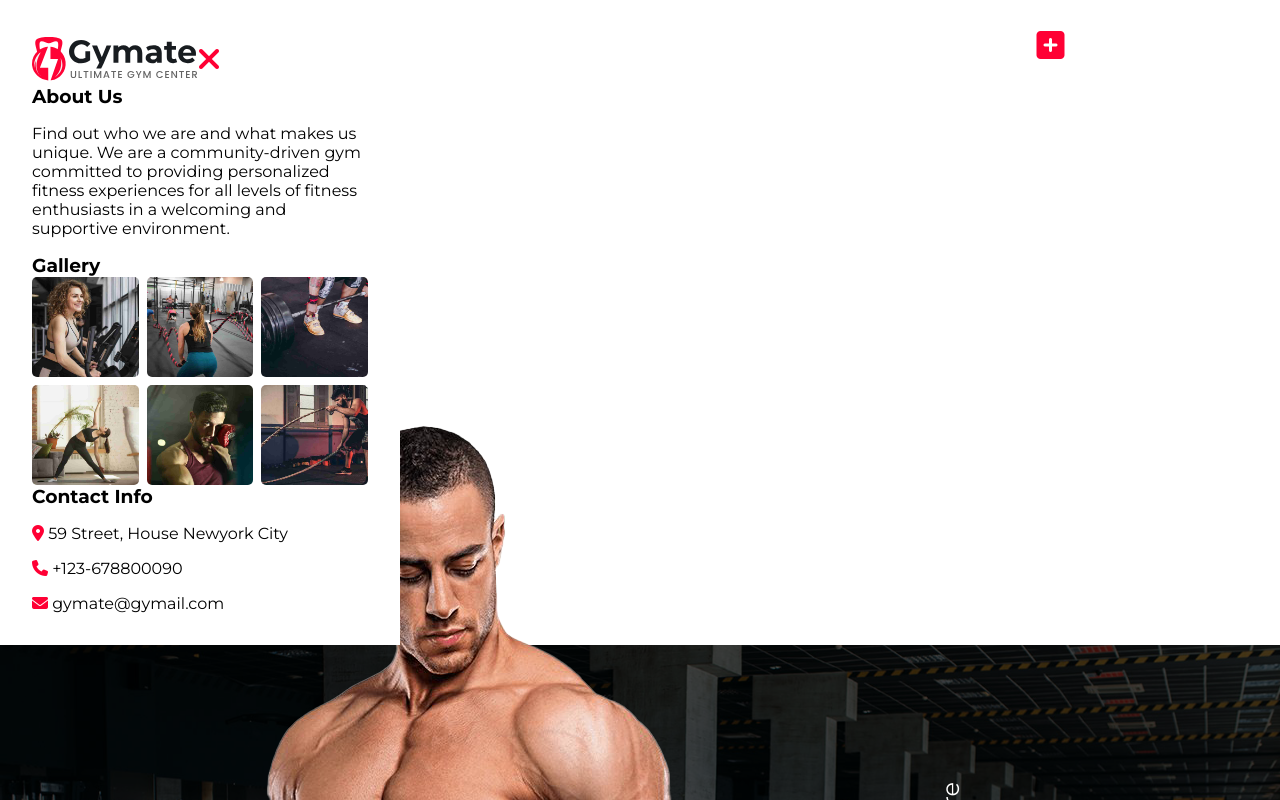
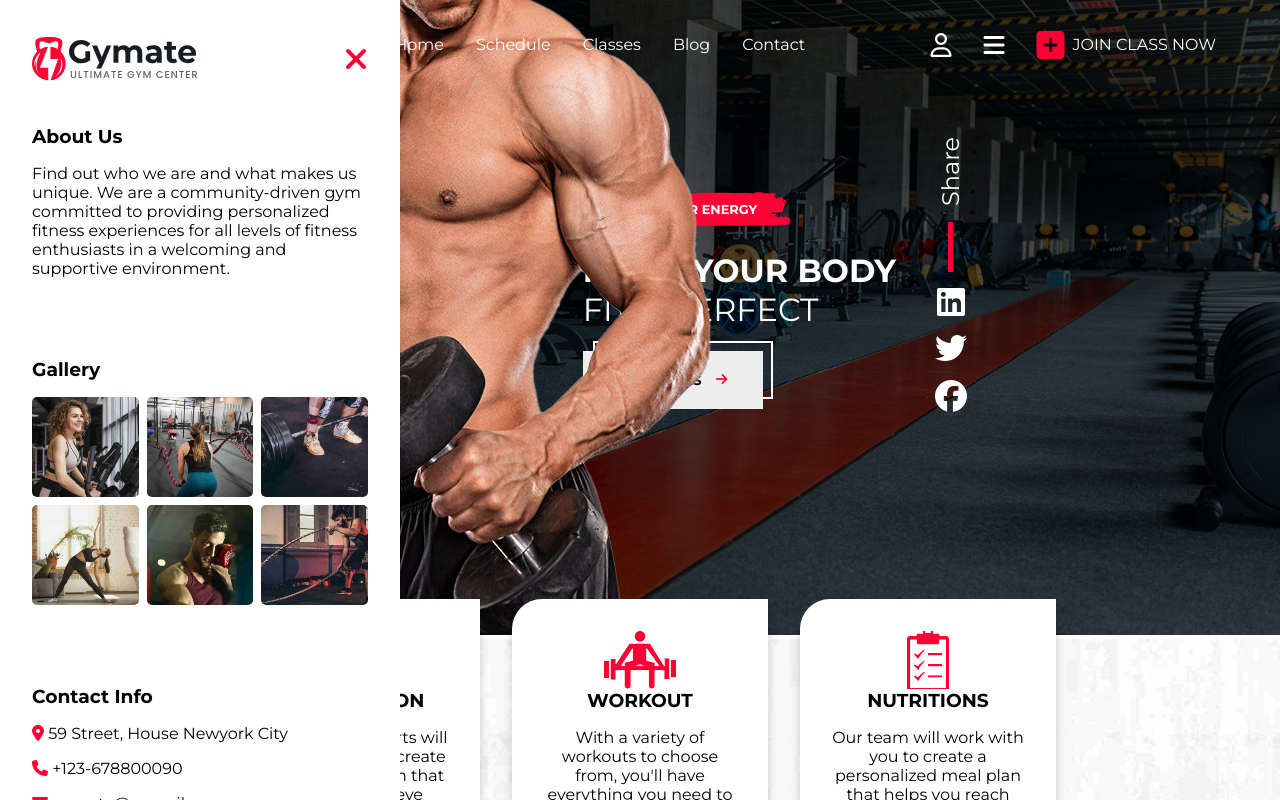
Before and after one commit to FPLTomeczek/gogym, a React (Create React App) app: page / in a window 1280 px wide. Shown: the top 800 px of the page. Built offline with nearby package versions, Linux system fonts and the light colour scheme.

Commit message:
modal_finished

```diff
--- a/src/App.js
+++ b/src/App.js
@@ -15,7 +15,7 @@ function App() {
     <div className="App">
       <Router>
         <Navbar isModalOpen={isModalOpen} setIsModalOpen={setIsModalOpen} />
-        {isModalOpen ? <Modal setIsModalOpen={setIsModalOpen} /> : null}
+        <Modal isModalOpen={isModalOpen} setIsModalOpen={setIsModalOpen} />
         <Routes>
           <Route path="/" element={<HomePage />} />
           <Route path="/classes" element={<ClassesPage />} />
--- a/src/components/Modal.js
+++ b/src/components/Modal.js
@@ -7,13 +7,17 @@ import activity3 from "../img/Modal/activity3.jpg";
 import activity4 from "../img/Modal/activity4.jpg";
 import activity5 from "../img/Modal/activity5.jpg";
 import activity6 from "../img/Modal/activity6.jpg";
+import SocialLinks from "./SocialLinks";
 
-const Modal = ({ setIsModalOpen }) => {
+const Modal = ({ isModalOpen, setIsModalOpen }) => {
   return (
-    <div className="modal">
+    <div className={`modal ${isModalOpen ? "slideIn" : "slideOut"}`}>
       <div className="modal-header">
         <img src={logo} alt="logo" />
-        <i className="fa-solid fa-xmark"></i>
+        <i
+          className="fa-solid fa-xmark"
+          onClick={() => setIsModalOpen(false)}
+        ></i>
       </div>
       <div className="modal-about">
         <h3>About Us</h3>
@@ -48,6 +52,10 @@ const Modal = ({ setIsModalOpen }) => {
           <i className="fa-solid fa-envelope"></i>&nbsp;gymate@gymail.com
         </span>
       </div>
+      <div className="modal-follow">
+        <h3>Follow Us</h3>
+        <SocialLinks />
+      </div>
     </div>
   );
 };
--- a/src/css/Modal.css
+++ b/src/css/Modal.css
@@ -1,17 +1,75 @@
+@keyframes slidein {
+  from {
+    left: -400px;
+  }
+  to {
+    left: 0px;
+  }
+}
+
+@keyframes slideout {
+  from {
+    left: 0px;
+  }
+  to {
+    left: -400px;
+  }
+}
+
 .modal {
-  position: sticky;
+  position: fixed;
   z-index: 20;
-  left: 0;
   top: 0;
   background-color: white;
   width: 400px;
   box-sizing: border-box;
   padding: 2rem;
+  overflow-y: scroll;
+  max-height: 100vh;
+}
+
+.slideIn {
+  animation: slidein 1s forwards;
+}
+
+.slideOut {
+  animation: slideout 1s forwards;
+}
+
+.modal::-webkit-scrollbar {
+  width: 12px;
+}
+
+.modal::-webkit-scrollbar-track {
+  background: #f5f5f5;
+}
+
+.modal::-webkit-scrollbar-thumb {
+  background-color: var(--main-red);
+  border-radius: 20px;
+  border: 2px solid #f5f5f5;
+}
+
+.modal-about > p {
+  margin-bottom: 0;
+}
+
+.modal-about,
+.modal-contact,
+.modal-gallery,
+.modal-follow {
+  padding: 2.5rem 0;
+}
+
+.modal-follow > h3,
+.modal-gallery > h3 {
+  margin-bottom: 1rem;
 }
 
 .modal-header {
   display: flex;
   align-items: center;
+  justify-content: space-between;
 }
 
 .modal i {
```
